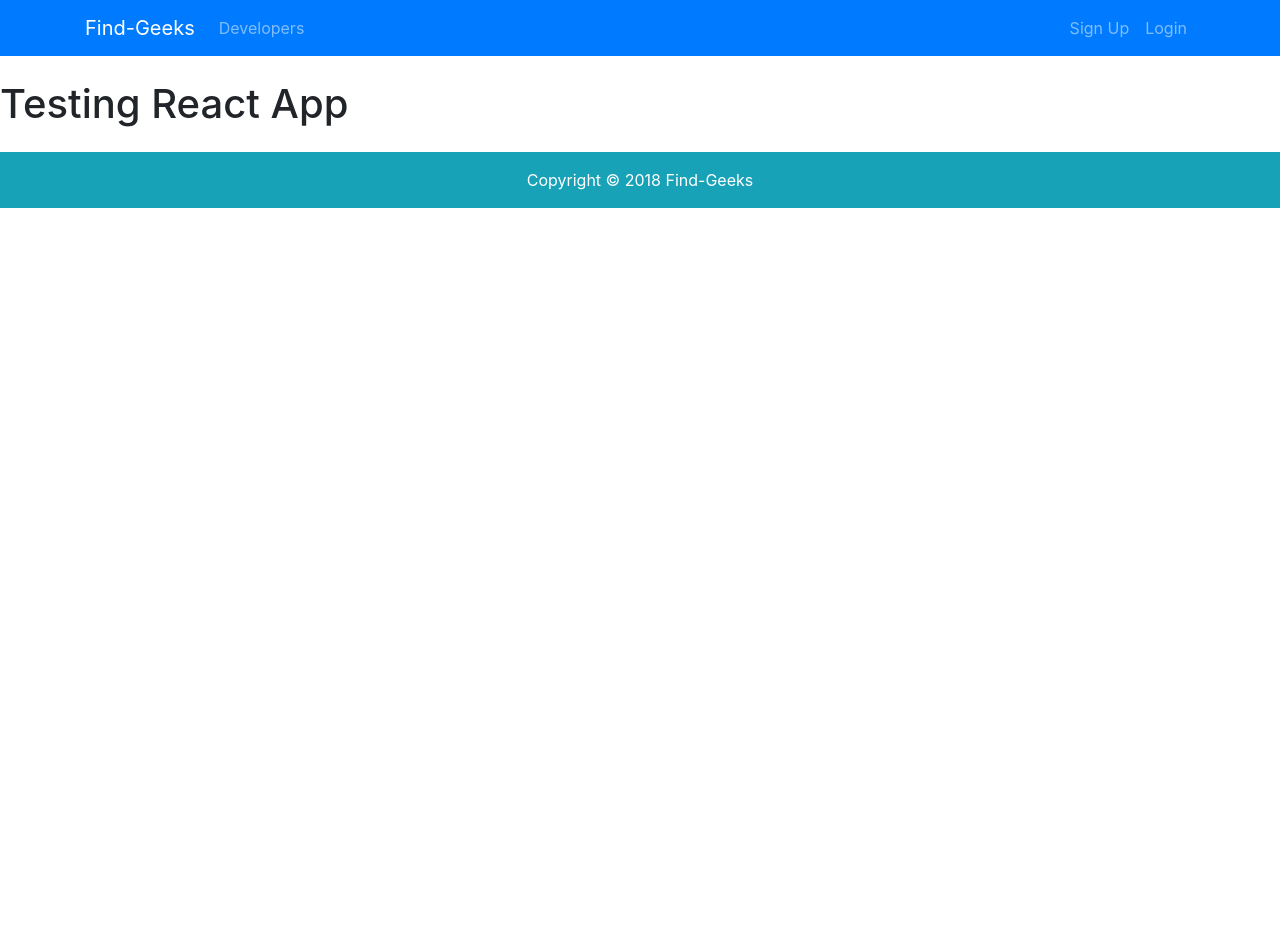
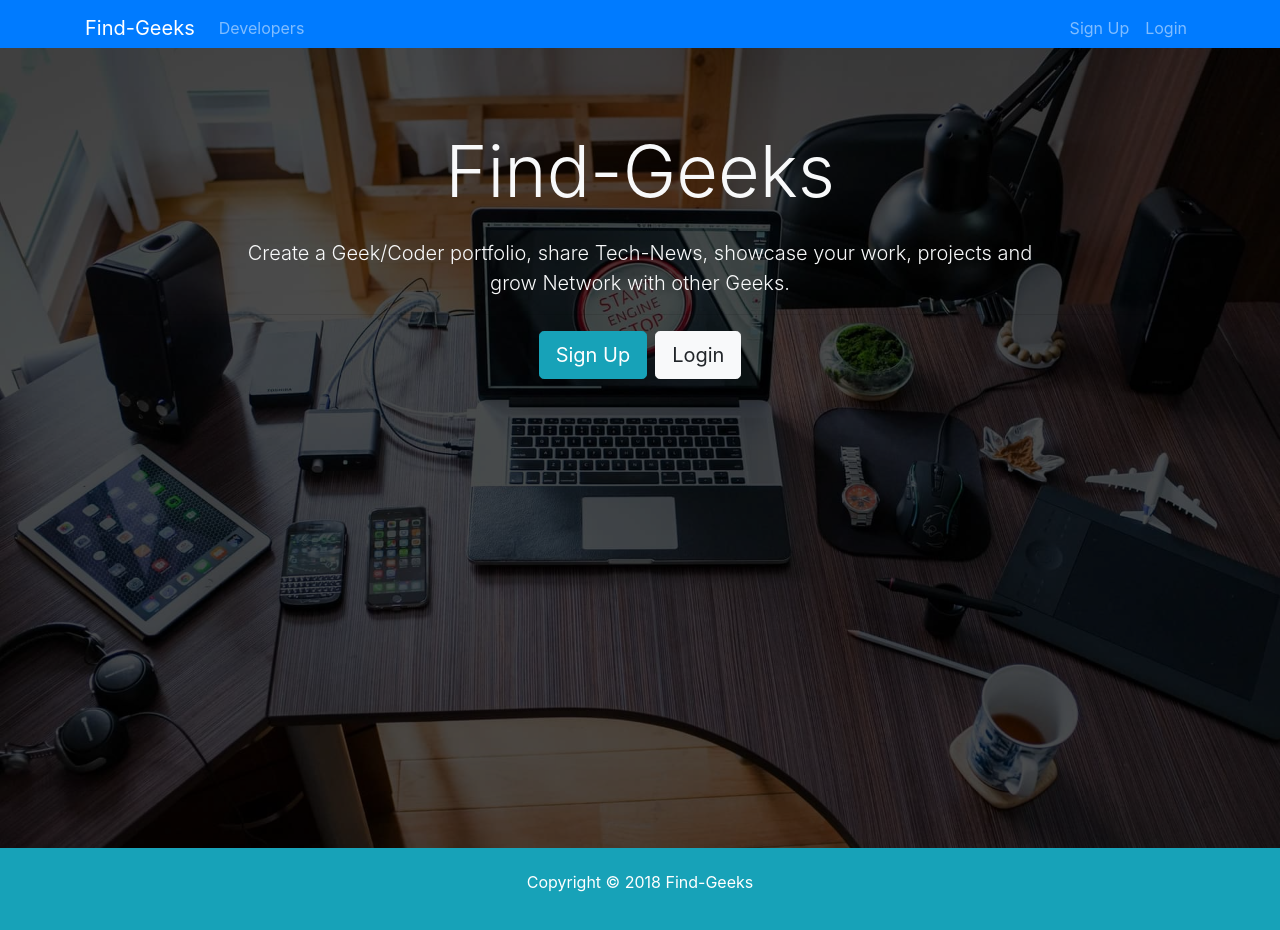
Before and after one commit to ganesh-deshmukh/connect-geeks, a React (Create React App) app in the folder frontend/: page / in a window 1280 px wide. Shown: the top 930 px of the page. Before the commit the page ends 800 px from the top, so only its background shows below. Built offline with nearby package versions, Linux system fonts and the light colour scheme.

Commit message:
added `Landing-page` Component.

```diff
--- a/frontend/src/App.js
+++ b/frontend/src/App.js
@@ -2,13 +2,14 @@ import React, { Component } from "react";
 import "./App.css";
 import Navbar from "./components/layout/Navbar";
 import Footer from "./components/layout/Footer";
+import Landing from "./components/layout/Landing";
 
 class App extends Component {
   render() {
     return (
       <div className="App">
         <Navbar />
-        <h1>Testing React App</h1>
+        <Landing />
         <Footer />
       </div>
     );
--- a/frontend/src/components/layout/Footer.js
+++ b/frontend/src/components/layout/Footer.js
@@ -5,7 +5,7 @@ import React from "react";
 export default function Footer() {
   return (
     <div>
-      <footer className="bg-info text-white mt-4 p-3 text-center">
+      <footer className="bg-info text-white mt-4 p-5 text-center">
         Copyright &copy; {new Date().getFullYear()} Find-Geeks
       </footer>
     </div>
--- a/frontend/src/components/layout/Landing.js
+++ b/frontend/src/components/layout/Landing.js
@@ -0,0 +1,33 @@
+// only functional component.
+
+import React from "react";
+
+export default function Landing() {
+  return (
+    <div>
+      <div className="landing">
+        <div className="dark-overlay landing-inner text-light">
+          <div className="container">
+            <div className="row">
+              <div className="col-md-12 text-center">
+                <h1 className="display-3 mb-4">Find-Geeks</h1>
+                <p className="lead">
+                  {" "}
+                  Create a Geek/Coder portfolio, share Tech-News, showcase your
+                  work, projects and <br /> grow Network with other Geeks.
+                </p>
+                <hr />
+                <a href="register.html" className="btn btn-lg btn-info mr-2">
+                  Sign Up
+                </a>
+                <a href="login.html" className="btn btn-lg btn-light">
+                  Login
+                </a>
+              </div>
+            </div>
+          </div>
+        </div>
+      </div>
+    </div>
+  );
+}
--- a/frontend/src/components/layout/Navbar.js
+++ b/frontend/src/components/layout/Navbar.js
@@ -4,7 +4,7 @@ class Navbar extends Component {
   render() {
     // life cycle method
     return (
-      <nav className="navbar navbar-expand-sm navbar-dark bg-primary mb-4">
+      <nav className="navbar navbar-expand-sm navbar-dark bg-primary mb-3">
         <div className="container">
           <a className="navbar-brand" href="landing.html">
             Find-Geeks
```
Also changed, not shown: 2 other files (tests, documents, lock files or other folders).
